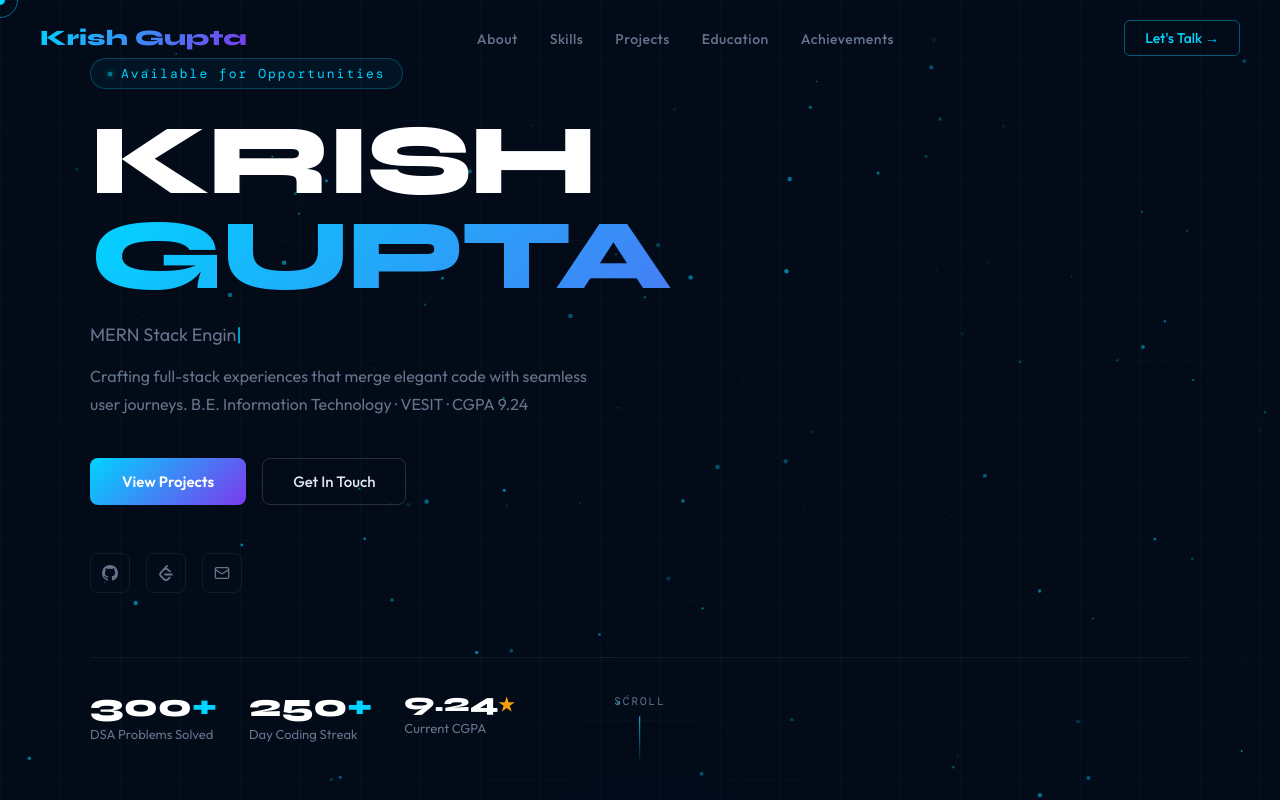
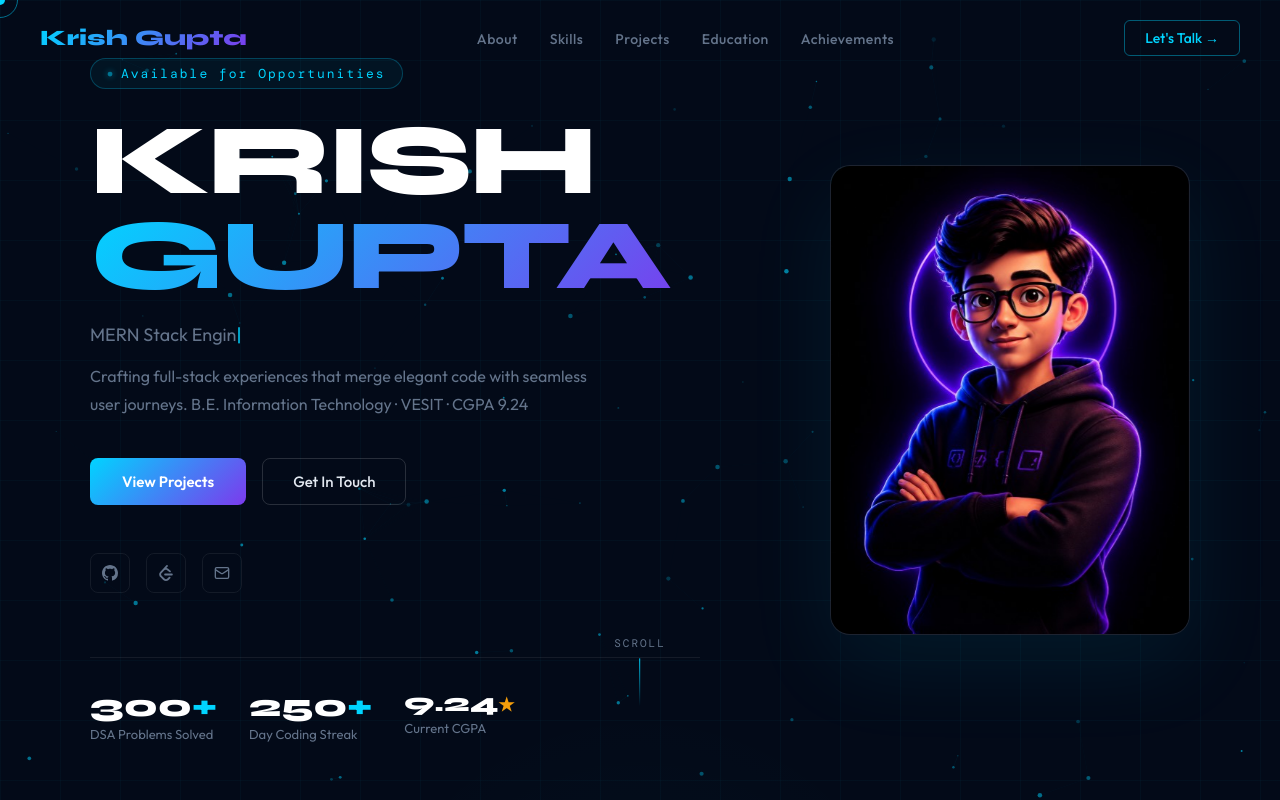
Before and after one commit to Krish-Gupta123/portfolio, a plain HTML site: page index.html in a window 1280 px wide. Shown: the top 800 px of the page. Drawn offline with nearby package versions, Linux system fonts and the light colour scheme; a web font is replaced by a local one.

Commit message:
added img

```diff
--- a/css/style.css
+++ b/css/style.css
@@ -344,6 +344,48 @@
     max-width: none;
 }
 
+
+/* hero-content grid is defined later for correct stacking */
+
+
+.hero-left {
+    min-width: 0;
+}
+
+.hero-right {
+    min-width: 0;
+    display: flex;
+    justify-content: flex-end;
+}
+
+.hero-image-card {
+    width: min(360px, 100%);
+    border-radius: 20px;
+    overflow: hidden;
+    background: rgba(255, 255, 255, 0.04);
+    border: 1px solid var(--border);
+    box-shadow: 0 30px 90px rgba(0, 212, 255, 0.08);
+    position: relative;
+}
+
+.hero-image-card::before {
+    content: '';
+    position: absolute;
+    inset: -2px;
+    background: radial-gradient(circle at 20% 10%, rgba(0, 212, 255, 0.22), transparent 50%),
+        radial-gradient(circle at 80% 30%, rgba(124, 58, 237, 0.22), transparent 50%);
+    pointer-events: none;
+}
+
+.hero-image {
+    width: 100%;
+    height: auto;
+    display: block;
+    position: relative;
+    z-index: 1;
+}
+
+
 #particle-canvas {
     position: absolute;
     inset: 0;
@@ -360,12 +402,17 @@
 }
 
 .hero-content {
+    display: grid;
+    grid-template-columns: 1.15fr 0.85fr;
+    gap: 40px;
+    align-items: center;
     position: relative;
     z-index: 2;
     max-width: 1100px;
     margin: 0 auto;
     width: 100%;
 }
+
 
 .hero-eyebrow {
     display: inline-flex;
@@ -1423,6 +1470,20 @@
         grid-template-columns: 1fr;
     }
 
+    .hero-content {
+        grid-template-columns: 1fr;
+        gap: 24px;
+    }
+
+    .hero-right {
+        justify-content: flex-start;
+    }
+
+    .hero-image-card {
+        width: min(420px, 100%);
+    }
+
+
     .project-card.featured .project-visual {
         display: none;
     }
--- a/index.html
+++ b/index.html
@@ -64,6 +64,8 @@
         <canvas id="particle-canvas"></canvas>
         <div class="hero-grid"></div>
         <div class="hero-content">
+            <div class="hero-left">
+
                 <div class="hero-eyebrow">Available for Opportunities</div>
                 <h1 class="hero-name">
                     <span class="first">KRISH</span>
@@ -79,6 +81,7 @@
                     <a href="mailto:krishrgupta5@gmail.com" class="btn-outline">Get In Touch</a>
                 </div>
                 <div class="hero-socials">
+
                     <a href="https://github.com/Krish-gupta123/" target="_blank" class="social-link" title="GitHub">
                         <svg width="16" height="16" viewBox="0 0 24 24" fill="currentColor">
                             <path
@@ -92,7 +95,8 @@
                         </svg>
                     </a>
                     <a href="mailto:krishrgupta5@gmail.com" class="social-link" title="Email">
-                    <svg width="16" height="16" viewBox="0 0 24 24" fill="none" stroke="currentColor" stroke-width="2">
+                        <svg width="16" height="16" viewBox="0 0 24 24" fill="none" stroke="currentColor"
+                            stroke-width="2">
                             <rect x="2" y="4" width="20" height="16" rx="2" />
                             <path d="m22 7-8.97 5.7a1.94 1.94 0 0 1-2.06 0L2 7" />
                         </svg>
@@ -108,12 +112,20 @@
                         <div class="label">Day Coding Streak</div>
                     </div>
                     <div class="hero-stat">
-                    <div class="num" style="font-size:26px">9.24<span style="font-size:18px;color:var(--amber)">★</span>
+                        <div class="num" style="font-size:26px">9.24<span
+                                style="font-size:18px;color:var(--amber)">★</span>
                         </div>
                         <div class="label">Current CGPA</div>
                     </div>
                 </div>
             </div>
+
+            <div class="hero-right">
+                <div class="hero-image-card">
+                    <img src="images/main.jpg" alt="Main" class="hero-image" loading="eager">
+                </div>
+            </div>
+
             <div class="hero-scroll">
                 <span>Scroll</span>
                 <div class="hero-scroll-line"></div>
```
Also changed, not shown: images/main.jpg (added). Lines whose indentation alone changed are shown as unchanged.
